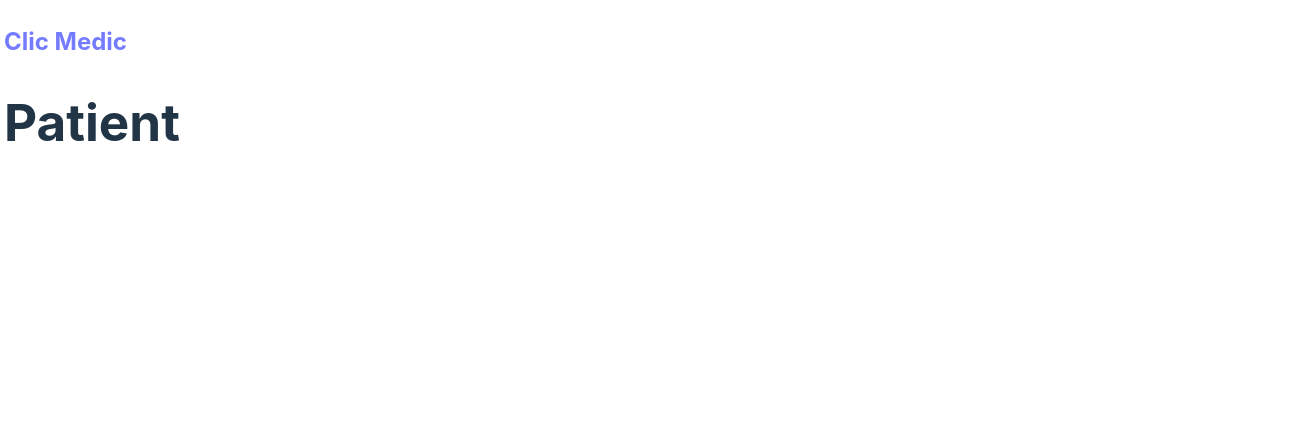
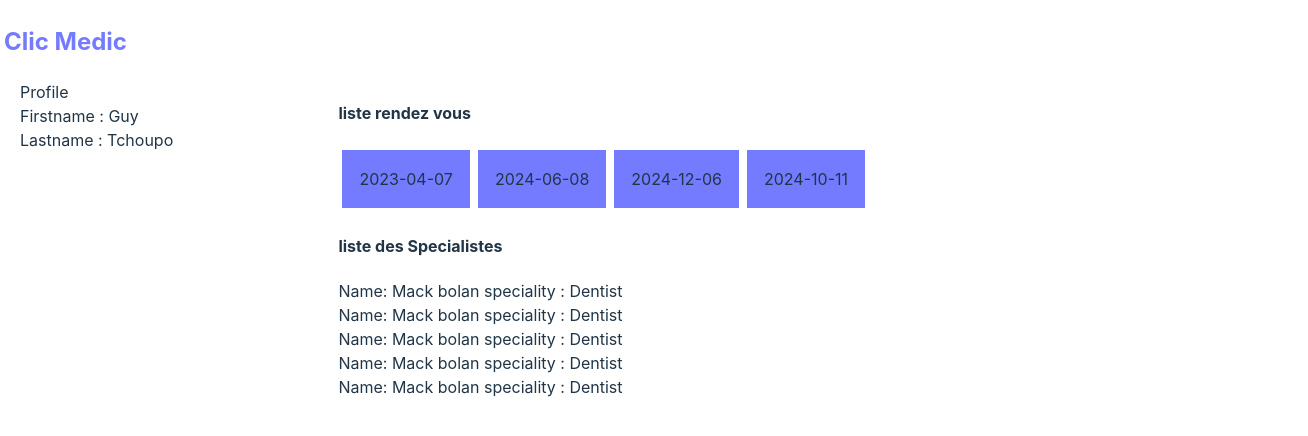
Before and after one commit to ateufackrochinel/ClicMedic, a React (Vite) app in the folder clicMedicFrontend/: page /patient in a window 1280 px wide. Shown: the top 436 px of the page, 1308 px wide, since content can reach past the window. Built offline with nearby package versions, Linux system fonts and the light colour scheme.

Commit message:
api integration

```diff
--- a/clicMedicFrontend/package.json
+++ b/clicMedicFrontend/package.json
@@ -17,6 +17,7 @@
     "yup": "^1.4.0"
   },
   "devDependencies": {
+    "@types/node": "^20.14.6",
     "@types/react": "^18.2.66",
     "@types/react-dom": "^18.2.22",
     "@typescript-eslint/eslint-plugin": "^7.2.0",
--- a/clicMedicFrontend/src/components/input/index.tsx
+++ b/clicMedicFrontend/src/components/input/index.tsx
@@ -5,15 +5,19 @@ interface Props {
   name: string;
   type: string;
   placeholder?: string;
+  labelname?: string;
 }
 export const InputUI = ({
   name,
   type,
   placeholder,
+  labelname,
+
   ...rest
 }: FieldAttributes<Props>) => {
   return (
     <>
+      {labelname !== undefined && <label>{labelname}</label>}
       <Field
         {...rest}
         className="InputUI-field"
--- a/clicMedicFrontend/src/components/login/index.tsx
+++ b/clicMedicFrontend/src/components/login/index.tsx
@@ -9,6 +9,17 @@ export const Login = () => {
   const initialValues: LoginType = { email: '', password: '' };
 
   const handleSubmit = (values: LoginType) => {
+    const execute = async () => {
+      fetch(`${process.env.REACT_APP_CLIC_MEDIC_API_URL}/`, {
+        method: 'POST',
+        headers: {
+          Authorization: `JWT `,
+          'Content-Type': 'application/json',
+        },
+        body: JSON.stringify(values),
+      });
+    };
+    execute();
     console.log(values, 'values');
     navigate('/patient');
   };
--- a/clicMedicFrontend/src/components/patient/index.tsx
+++ b/clicMedicFrontend/src/components/patient/index.tsx
@@ -1,9 +1,59 @@
 import React from 'react';
+import './patient.css';
+const patients = {
+  firstName: 'Guy',
+  lastName: 'Tchoupo',
+};
+const appointmentDates = [
+  '2023-04-07',
+  '2024-06-08',
+  '2024-12-06',
+  '2024-10-11',
+];
+const specialDoctor = [
+  { id: 1, name: 'Mack bolan', speciality: 'Dentist' },
+  { id: 2, name: 'Mack bolan', speciality: 'Dentist' },
+  { id: 3, name: 'Mack bolan', speciality: 'Dentist' },
+  { id: 4, name: 'Mack bolan', speciality: 'Dentist' },
+  { id: 5, name: 'Mack bolan', speciality: 'Dentist' },
+];
+
+const arrayString = [
+  'Patient wan doctor ',
+  'Doctor give the appointment',
+  'Admin Create the doctor credential',
+];
 
 const Patient = () => {
   return (
-    <div>
-      <h1>Patient</h1>
+    <div className="Patient-container">
+      {/* <h1>Patient</h1> */}
+      <div className="Patient-profileContainer">
+        Profile
+        <div>{`Firstname : ${patients.firstName}`}</div>
+        <div>{`Lastname : ${patients.lastName} `}</div>
+      </div>
+      <div className="Patient-body">
+        <h4>liste rendez vous</h4>
+        <div className="Patient-appointmentContainer">
+          {appointmentDates.map((item) => {
+            return <div className="Patient-appointment">{item}</div>;
+          })}
+        </div>
+        <div className="Patient-doctorsContainer">
+          <h4>liste des Specialistes</h4>
+          <div>
+            {specialDoctor.map(({ id, name, speciality }) => {
+              return (
+                <div key={id}>
+                  {' '}
+                  {`Name: ${name} speciality : ${speciality}`}
+                </div>
+              );
+            })}
+          </div>
+        </div>
+      </div>
     </div>
   );
 };
--- /dev/null
+++ b/clicMedicFrontend/src/components/patient/patient.css
@@ -0,0 +1,24 @@
+.Patient-container {
+  width: 100%;
+  display: flex;
+  gap: 4rem;
+  padding: 0 16px;
+}
+
+.Patient-profileContainer {
+  flex: 0 0 20%;
+}
+.Patient-body {
+  flex: 0 0 50%;
+}
+.Patient-appointmentContainer {
+  display: flex;
+  align-items: center;
+}
+
+.Patient-appointment {
+  padding: 16px;
+  background: #747bff;
+  border: 1px solid #747bff;
+  margin: 4px;
+}
--- a/clicMedicFrontend/src/components/signup/index.tsx
+++ b/clicMedicFrontend/src/components/signup/index.tsx
@@ -1,23 +1,40 @@
 import './signup.css';
 import { Formik } from 'formik';
-import { SignUpFormBase, SignUpType } from './signup-form-base';
+import { SignUpFormBase } from './signup-form-base';
 import { useContext } from 'react';
 import { appContext } from '../app/app';
+import { SignUpType } from './signup.definitions';
 
 export const SignUp = () => {
   const context = useContext(appContext);
   const initialValues: SignUpType = {
-    email: '',
-    firstName: '',
-    gender: '',
-    lastName: '',
-    socialHealthNumber: '',
+    type: 'patient',
+    accountDetails: {
+      email: '',
+      nom: '',
+      gender: '',
+      prenom: '',
+      numeroAssuranceMaladie: '',
+      dateNaissance: '',
+      telephone: '',
+    },
   };
 
   const handleSubmit = (values: SignUpType) => {
+    const execute = async () => {
+      fetch(`http://localhost:8080/auth/create-account`, {
+        method: 'POST',
+        headers: {
+          'Content-Type': 'application/json',
+        },
+        body: JSON.stringify(values),
+      });
+    };
+    execute();
     console.log(values, 'values');
-    context?.setShowSignUpForm(false);
+    // context?.setShowSignUpForm(false);
   };
+
   return (
     <>
       <Formik initialValues={initialValues} onSubmit={handleSubmit}>
--- a/clicMedicFrontend/src/components/signup/signup-form-base.tsx
+++ b/clicMedicFrontend/src/components/signup/signup-form-base.tsx
@@ -1,29 +1,66 @@
 import './signup.css';
 import { Form, FormikProps } from 'formik';
 import { InputUI } from '../input';
-export type SignUpType = {
-  lastName: string;
-  firstName: string;
-  gender: string;
-  email: string;
-  socialHealthNumber: string;
-};
+import { SignUpType } from './signup.definitions';
+import { useNavigate } from 'react-router-dom';
+import { useContext } from 'react';
+import { appContext } from '../app/app';
+
 export const SignUpFormBase = ({ handleSubmit }: FormikProps<SignUpType>) => {
+  const context = useContext(appContext);
+  const handleGoBack = () => {
+    context?.setShowSignUpForm(false);
+  };
   return (
     <div className="RegisterFormBase-container">
-      <h2>Sign Up</h2>
+      <h2>Inscription Patient</h2>
       <Form className="RegisterFormBase-form" onSubmit={handleSubmit}>
-        <InputUI placeholder="firstName" type="text" name="firstName" />
-        <InputUI placeholder="lastName" type="text" name="lastName" />
-        <InputUI placeholder="email" type="email" name="email" />
-        <InputUI placeholder="gender" type="text" name="gender" />
         <InputUI
-          placeholder="Social health number"
+          labelname="Nom"
+          placeholder="Nom"
           type="text"
-          name="socialHealthNumber"
+          name="accountDetails.nom"
+        />
+        <InputUI
+          labelname="Prénom"
+          placeholder="Prénom"
+          type="text"
+          name="accountDetails.prenom"
+        />
+        <InputUI
+          labelname="Email"
+          placeholder="Email"
+          type="email"
+          name="accountDetails.email"
+        />
+        <InputUI
+          labelname="Numéro de téléphone"
+          placeholder="Numéro de téléphone"
+          type="tel"
+          name="accountDetails.telephone"
+        />
+        <InputUI
+          labelname="Numero d'assurance maladie"
+          placeholder="Numero d'assurance maladie"
+          type="text"
+          name="accountDetails.numeroAssuranceMaladie"
+        />
+        <InputUI
+          labelname="Mot de passe"
+          placeholder="Mot de passe"
+          type="text"
+          name="accountDetails.mdp"
+        />
+        <InputUI
+          type="date"
+          name="accountDetails.dateNaissance"
+          labelname="Date de naissance"
         />
         <button className="RegisterFormBase-btn" type="submit">
           Submit
+        </button>
+        <button type="button" onClick={handleGoBack}>
+          Go Back
         </button>
       </Form>
     </div>
--- a/clicMedicFrontend/src/index.css
+++ b/clicMedicFrontend/src/index.css
@@ -38,6 +38,7 @@ body {
 
 .App-header {
   color: #747bff;
+  position: static;
 }
 
 h1 {
```
Also changed, not shown: clicMedicFrontend/src/components/signup/signup.definitions.ts (added, +22 -0 lines), clicMedicFrontend/src/pages/signup-page.tsx (added), 1 other file (tests, documents, lock files or other folders).
